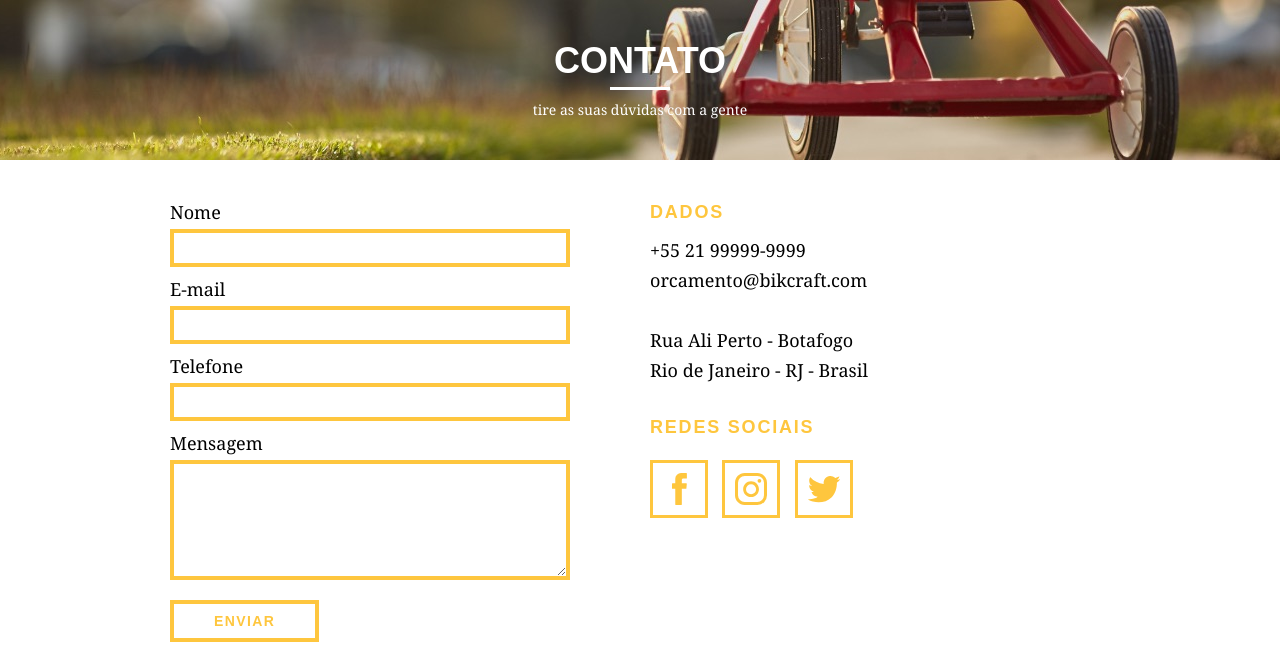
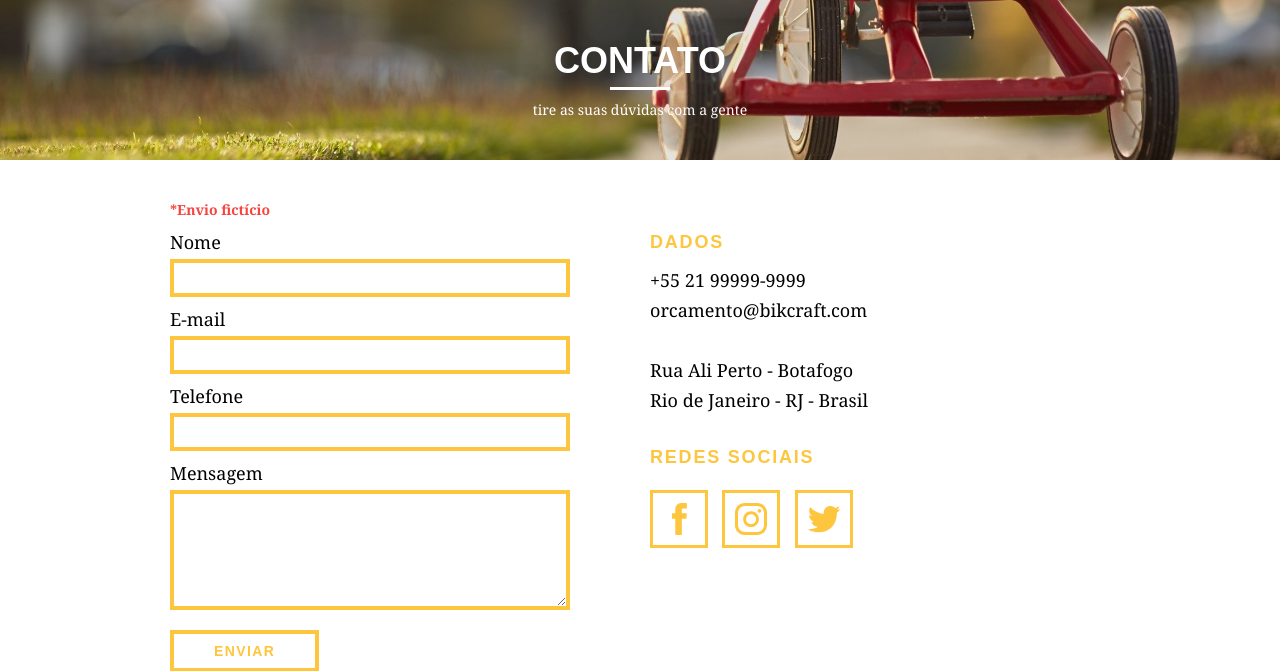
Before and after one commit to fabriciio95/bikcraft, a PHP site: page /contato.html in a window 1280 px wide. Shown: the part 92-763 px from the top of the page. Run offline with PHP 8.4, Linux system fonts and the light colour scheme.

Commit message:
Alerta de envio fictício do formulário de contato

```diff
--- a/contato.html
+++ b/contato.html
@@ -52,8 +52,10 @@
   </section>
   <!-- fecha introdução-->
 
+
   <section class="contato container fadeInDown" data-anime="1200">
-    <form id="form_orcamento" class="contato_form grid-8 form-php" action="./enviar-sendgrid.php" method="POST">
+    <p class="alert-ficticio">*Envio fictício</p>
+    <form id="form_orcamento" class="contato_form grid-8 form-php">
       <label for="nome">Nome</label>
       <input type="text" id="nome" name="nome" required>
       <label for="email">E-mail</label>
--- a/css/style.css
+++ b/css/style.css
@@ -1028,6 +1028,12 @@ img {
 .contato_mapa {
   margin-bottom: 60px;
 }
+
+.alert-ficticio {
+  color: #f64540;
+  font-weight: bold;
+  margin: 0 0 10px 10px;
+}
 @media only screen and (min-width: 788px) and (max-width: 979px) {
   .qualidade::after {
     right: 66px;
--- a/produtos.html
+++ b/produtos.html
@@ -134,7 +134,8 @@
   <section class="orcamento">
     <div class="container">
       <h2 class="subtitulo">Orçamento</h2>
-      <form id="form_orcamento" class="form grid-8 form-php" action="./enviar-sendgrid.php" method="POST">
+      <p class="alert-ficticio">*Envio fictício</p>
+      <form id="form_orcamento" class="form grid-8 form-php">
         <label for="nome">Nome</label>
         <input type="text" id="nome" name="nome" required>
         <label for="email">E-mail</label>
```
Also changed, not shown: 1 other file.
